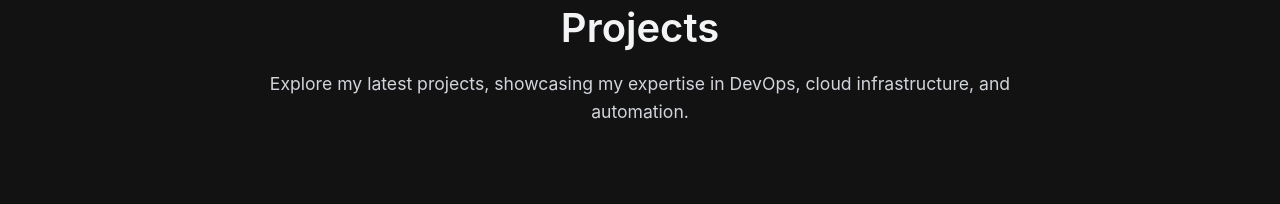
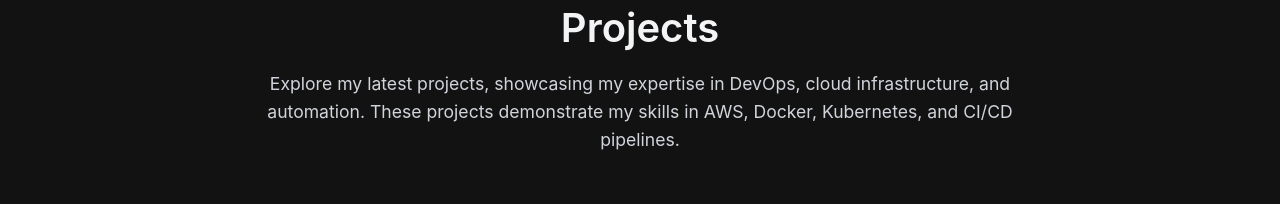
Before and after one commit to Tejalkale13/portfolio_v2, a React (Create React App) app: page /projects in a window 1280 px wide. Shown: the part 158-362 px from the top of the page. Built offline with nearby package versions, Linux system fonts and the light colour scheme.

Commit message:
Update ProjectsPage.js

```diff
--- a/src/pages/ProjectsPage.js
+++ b/src/pages/ProjectsPage.js
@@ -18,6 +18,7 @@
           <PageTitle>Projects</PageTitle>
           <PageDescription>
             Explore my latest projects, showcasing my expertise in DevOps, cloud infrastructure, and automation.
+            These projects demonstrate my skills in AWS, Docker, Kubernetes, and CI/CD pipelines.
           </PageDescription>
         </motion.div>
       </PageHeader>
```
